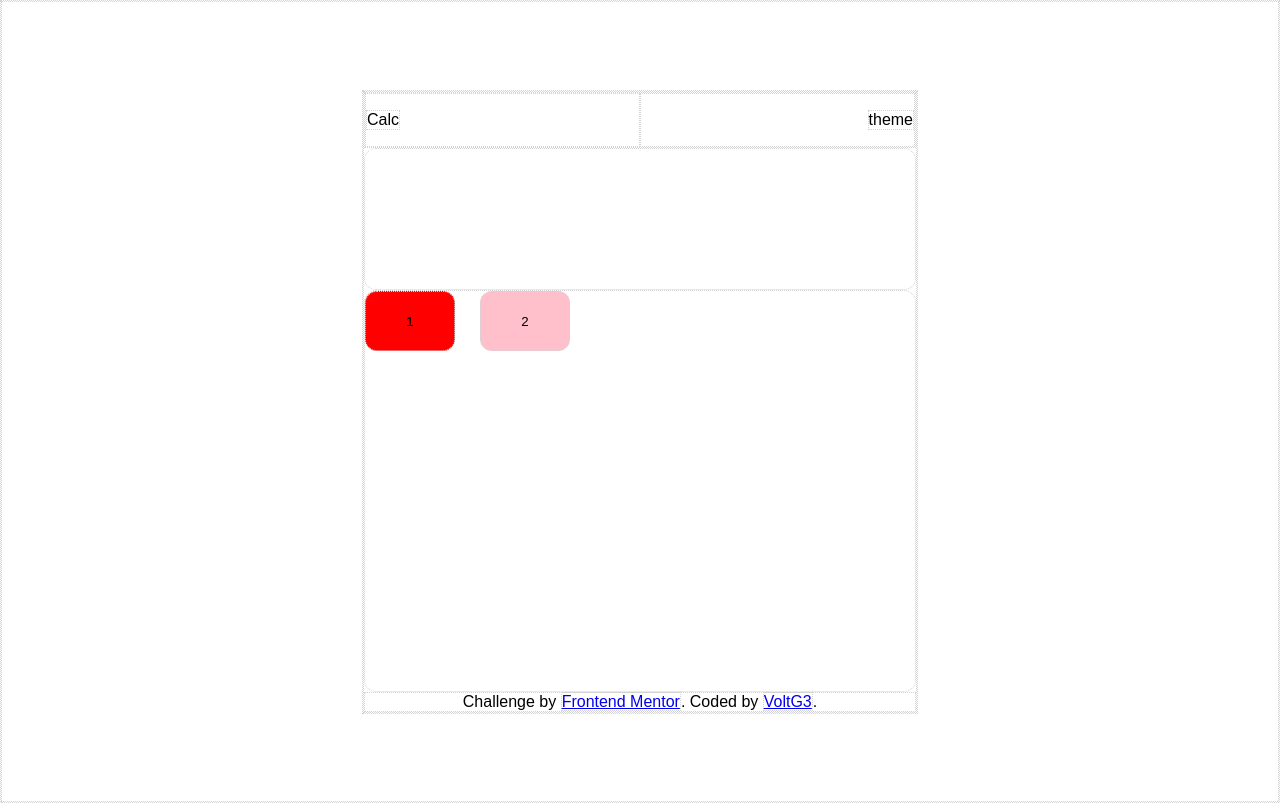
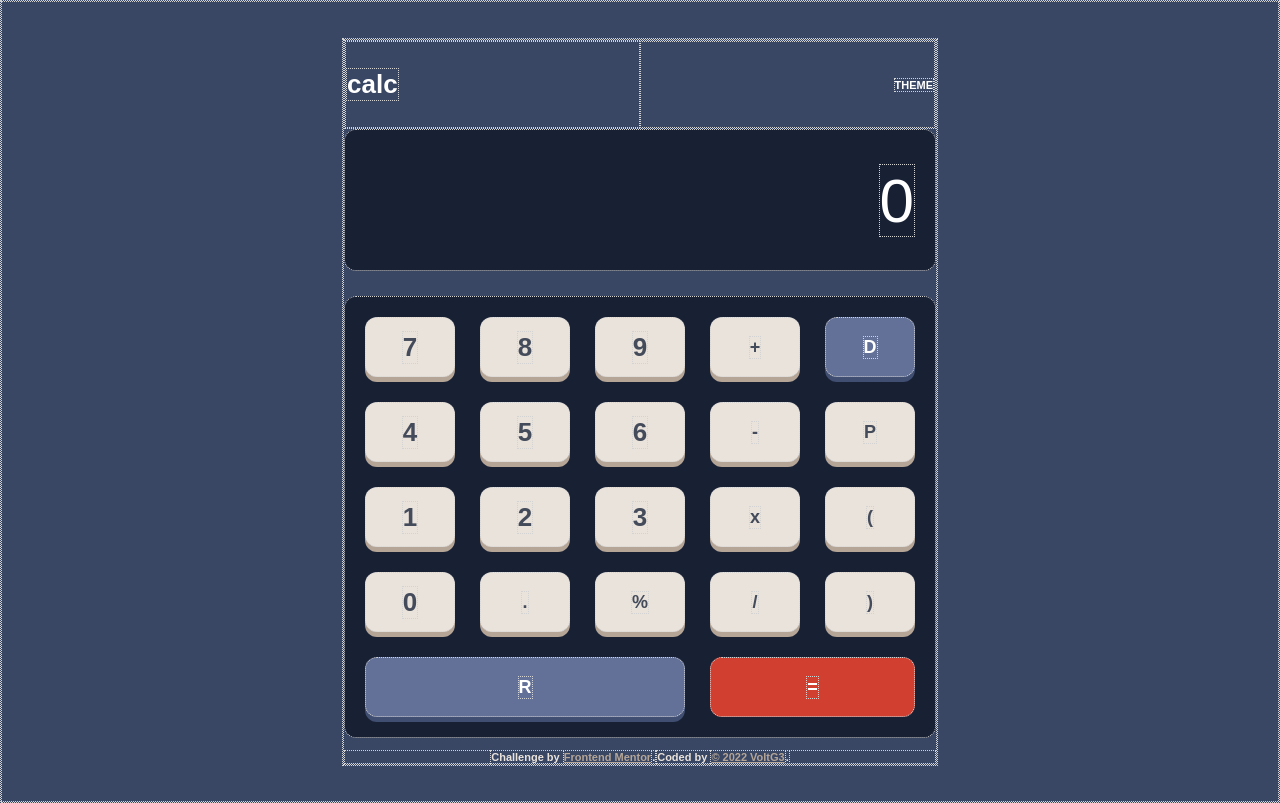
Before and after one commit to VoltG3/react_calculator, a React (Create React App) app: page / in a window 1280 px wide. Built offline with nearby package versions, Linux system fonts and the light colour scheme.

Commit message:
adding - styles

```diff
--- a/src/GlobalStyles.styles.js
+++ b/src/GlobalStyles.styles.js
@@ -15,12 +15,35 @@ export const GlobalStyles = createGlobalStyle`
           --StyledDisplay--height:     140px;
 
       // Display
+          --display--padding:          20px;
+          --display--marginBottom:     25px;
+          --display--fontSize:         62px;
 
       // Keyboard
+          --keyboard--padding:         20px;
+          --keyboard--fontSize--small: 18px;
+          --keyboard--fontSize--big:   26px;
 
       // Footer
+          --footer--fontSize:          11px;
 
+      // Colors
+          --background--variant-1:         hsl(222, 26%, 31%);
+          --background--variant-2:         hsl(223, 31%, 20%);
+          --background--variant-3:         hsl(224, 36%, 15%);
+          --color--btn--slider:            hsl(6, 70%, 34%);
+          --color--btn--variant-1:         hsl(30, 25%, 89%);
+          --color--btn--variant-1--shadow: hsl(28, 16%, 65%);
+          --color--btn--variant-2:         hsl(225, 21%, 49%);
+          --color--btn--variant-2--shadow: hsl(224, 28%, 35%);
+          --color--btn--variant-3:         hsl(6, 63%, 50%);
+          --color--btn--varaint-3--shadow: hsl(6, 70%, 34%);
+          --paragraph--dark:               hsl(221, 14%, 31%);
+          --paragraph--light:              rgb(255, 255, 255);
+          --footer--paragraph:             hsl(30, 25%, 89%);
+          --footer--anchor:                hsl(28, 16%, 65%);
     }
 
     * { border: dotted 1px lightgray; }
+    body { background: var(--background--variant-1);}
 `
--- a/src/components/Button.js
+++ b/src/components/Button.js
@@ -1,17 +1,40 @@
 import styled from "styled-components"
 
-const StyledButton = styled.button`
-  background-color: ${({statusColor}) => {
-    if (statusColor === '1') return 'red';
-    else if (statusColor === '2') return 'pink';
-    else return 'cyan';
-}};
+const StyledButton = styled.div`
+  background-color: ${({labelValue}) => {
+    if (labelValue === 'D' || labelValue === "R") return 'var(--color--btn--variant-2);';
+    else if (labelValue === '=') return 'var(--color--btn--variant-3);';
+    else return 'var(--color--btn--variant-1);';
+  }};
 
+  box-shadow: 0 5px 0 0 ${({labelValue}) => {
+    if (labelValue === 'D' || labelValue === "R") return 'var(--color--btn--variant-2--shadow);';
+    else if (labelValue === '=') return 'var(--color--btn--variant-3--shadow);';
+    else return 'var(--color--btn--variant-1--shadow);';
+  }};
+
+      display: flex;
+      justify-content: center;
+      align-items: center;
       border-radius: var(--border--radius);
 
       &:hover {
-        background-color: azure;
+        opacity: 0.8;
+        transition: ease-in 0.2s;
       }
+`
+const StyledButtonParagraph = styled.p`
+  color: ${({labelValue}) => {
+    if (labelValue === 'D' || labelValue === "R" || labelValue === '=') return 'var(--paragraph--light);';
+    else return 'var(--paragraph--dark);';
+  }};
+
+  font-size: ${({labelValue}) => {
+    if (!isNaN(labelValue)) return 'var(--keyboard--fontSize--big);';
+    else return 'var(--keyboard--fontSize--small);';
+  }};
+
+    font-weight: 700;
 `
 
 function getButtonLabelValue(buttonLabel) {
@@ -27,8 +50,14 @@ function getButtonLabelValue(buttonLabel) {
 
 const Button = ({ buttonLabel }) => {
     return (
-        <StyledButton statusColor={ getButtonLabelValue(buttonLabel) }>
-            { buttonLabel }
+        <StyledButton
+            labelValue={ getButtonLabelValue(buttonLabel) }
+        >
+            <StyledButtonParagraph
+                labelValue={ getButtonLabelValue(buttonLabel) }
+            >
+                { buttonLabel }
+            </StyledButtonParagraph>
         </StyledButton>
     )
 }
--- a/src/groups/Display.js
+++ b/src/groups/Display.js
@@ -3,15 +3,21 @@ import styled from "styled-components"
 const StyledDisplay = styled.div`
   display: flex;
   justify-content: end;
+  align-items: center;
     width: var(--StyledDisplay--width);
     height: var(--StyledDisplay--height);
+      padding: 0 var(--display--padding) 0 var(--display--padding);
+      margin-bottom: var(--display--marginBottom);
+    font-size: var(--display--fontSize);
   border-radius: var(--border--radius);
+  background-color: var(--background--variant-3);
+  color: var(--paragraph--light);
 `
 
 export default function Display() {
     return (
         <StyledDisplay>
-
+            <p>0</p>
         </StyledDisplay>
     )
 }
--- a/src/groups/Footer.js
+++ b/src/groups/Footer.js
@@ -2,13 +2,20 @@ import styled from "styled-components";
 
 const StyledFooter = styled.div`
   text-align: center;
+    margin-top: 12px;
+  font-size: var(--footer--fontSize);
+  color: var(--footer--paragraph);
+
+    a {
+      color: var(--footer--anchor);
+    }
 `
 
 export default function Footer() {
     return (
         <StyledFooter>
-            Challenge by <a href="https://www.frontendmentor.io?ref=challenge" target="_blank">Frontend Mentor</a>.
-            Coded by <a href="https://www.danoss.no" target="_blank">VoltG3</a>.
+            <strong>Challenge by <a href="https://www.frontendmentor.io?ref=challenge" target="_blank">Frontend Mentor</a>.</strong>
+            <strong>Coded by <a href="https://www.danoss.no" target="_blank">© 2022 VoltG3</a>.</strong>
         </StyledFooter>
     )
 }
--- a/src/groups/Header.js
+++ b/src/groups/Header.js
@@ -12,22 +12,32 @@ const StyledHeader = styled.div`
 
 const StyledHeaderLeftTile = styled.div`
   display: flex;
+  font-size: 26px;
+  font-weight: 900;
 `
 
 const StyledHeaderRightTile = styled.div`
   display: flex;
   justify-content: flex-end;
+  align-items: center;
+  text-transform: uppercase;
+  font-size: 11px;
+  font-weight: 900;
+`
+
+const StyledParagraph = styled.p`
+  color: var(--paragraph--light);
 `
 
 export default function Header() {
     return (
         <StyledHeader>
             <StyledHeaderLeftTile>
-                <p>Calc</p>
+                <StyledParagraph>calc</StyledParagraph>
             </StyledHeaderLeftTile>
 
             <StyledHeaderRightTile>
-                <p>theme</p>
+                <StyledParagraph>theme</StyledParagraph>
             </StyledHeaderRightTile>
         </StyledHeader>
     )
--- a/src/groups/Keyboard.js
+++ b/src/groups/Keyboard.js
@@ -13,14 +13,40 @@ const StyledKeyboard = styled.div`
     ". . . . ."
     ". . . . ."
     ". . . . .";
+
+        & div:nth-child(21) { grid-column: span 3; }
+        & div:nth-child(22) { grid-column: span 2; }
+
+  padding: var(--keyboard--padding);
   border-radius: var(--border--radius);
+  background-color: var(--background--variant-3);
 `
 
 export default function Keyboard() {
     return (
         <StyledKeyboard>
+            <Button buttonLabel={ "7" } />
+            <Button buttonLabel={ "8" } />
+            <Button buttonLabel={ "9" } />
+            <Button buttonLabel={ "+" } />
+            <Button buttonLabel={ "D" } />
+            <Button buttonLabel={ "4" } />
+            <Button buttonLabel={ "5" } />
+            <Button buttonLabel={ "6" } />
+            <Button buttonLabel={ "-" } />
+            <Button buttonLabel={ "P" } />
             <Button buttonLabel={ "1" } />
             <Button buttonLabel={ "2" } />
+            <Button buttonLabel={ "3" } />
+            <Button buttonLabel={ "x" } />
+            <Button buttonLabel={ "(" } />
+            <Button buttonLabel={ "0" } />
+            <Button buttonLabel={ "." } />
+            <Button buttonLabel={ "%" } />
+            <Button buttonLabel={ "/" } />
+            <Button buttonLabel={ ")" } />
+            <Button buttonLabel={ "R" } />
+            <Button buttonLabel={ "=" } />
         </StyledKeyboard>
     )
 }
```
